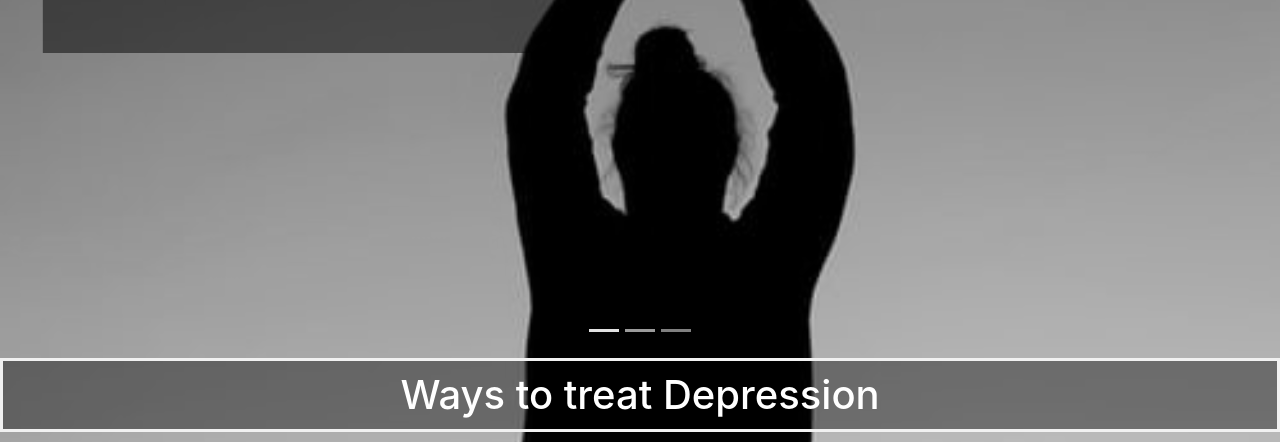
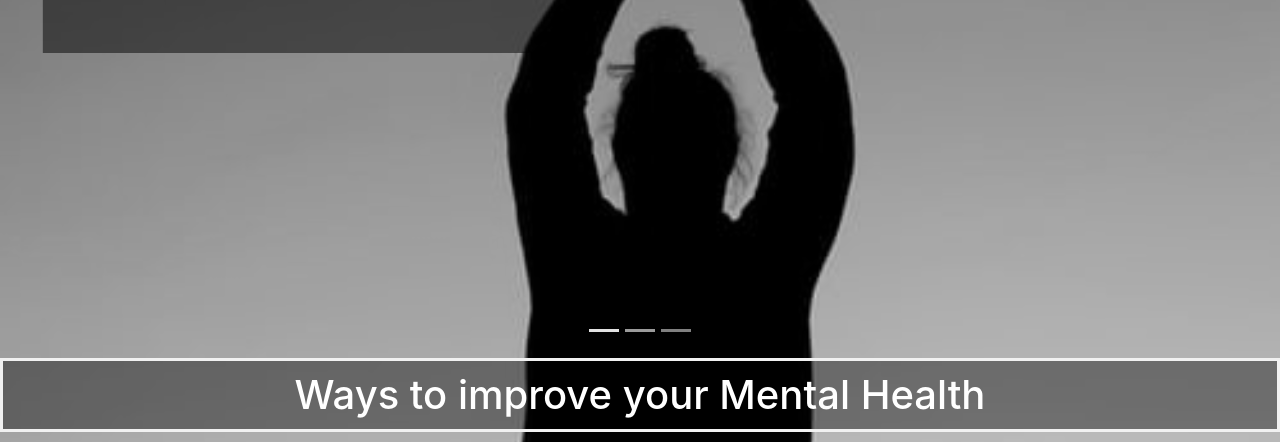
Before and after one commit to Tsrtushar/project2, a website: page home.html in a window 1280 px wide. Shown: the part 501-943 px from the top of the page. Drawn offline with nearby package versions, Linux system fonts and the light colour scheme.

Commit message:
Update home.html

```diff
--- a/home.html
+++ b/home.html
@@ -116,7 +116,7 @@
         width: 100%;
         padding: 10px;
         text-align: center;
-        ">Ways to treat Depression</h1>
+        ">Ways to improve your Mental Health</h1>
 
         <div class="card-group">
           <div class="card">
```
